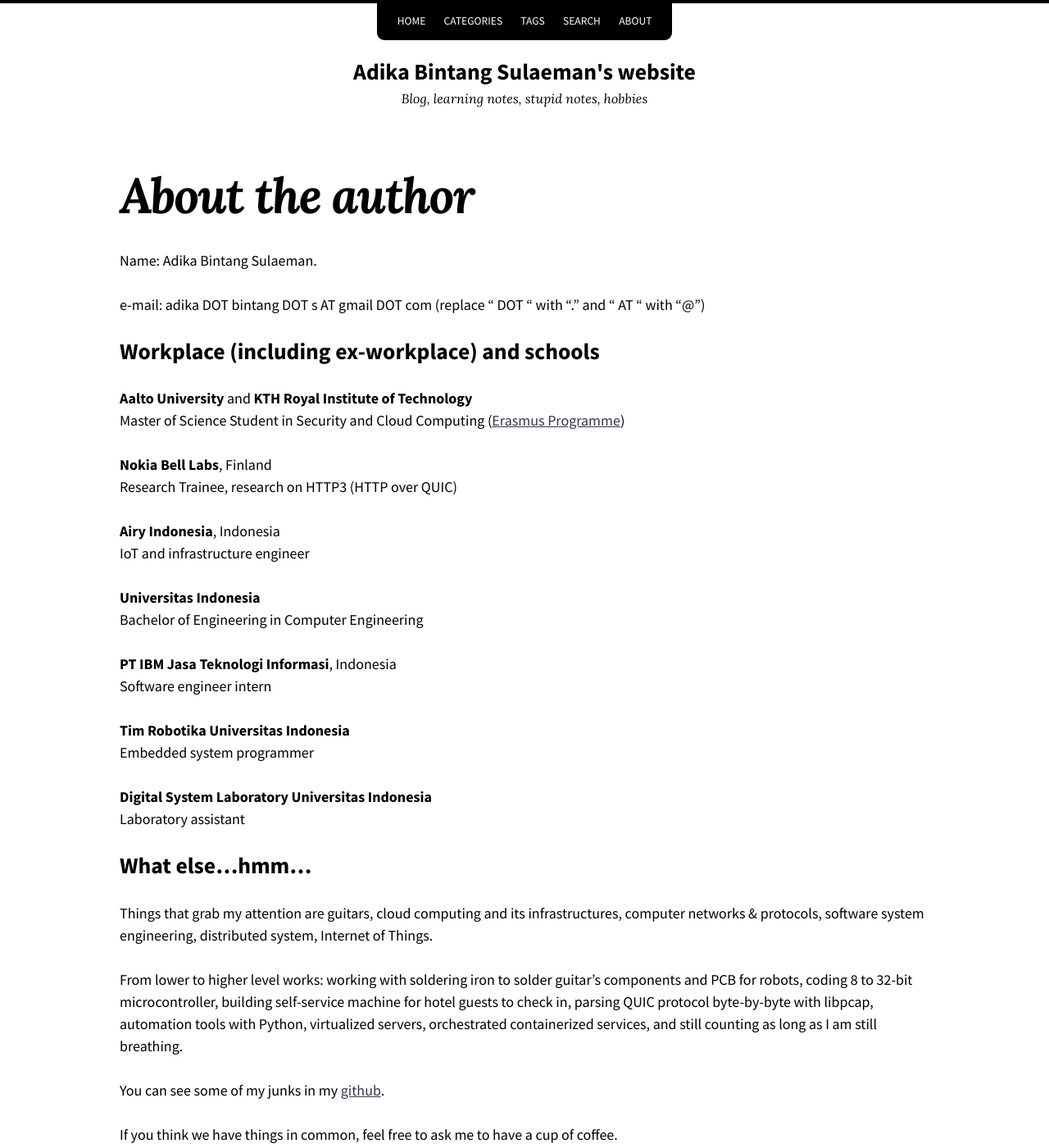
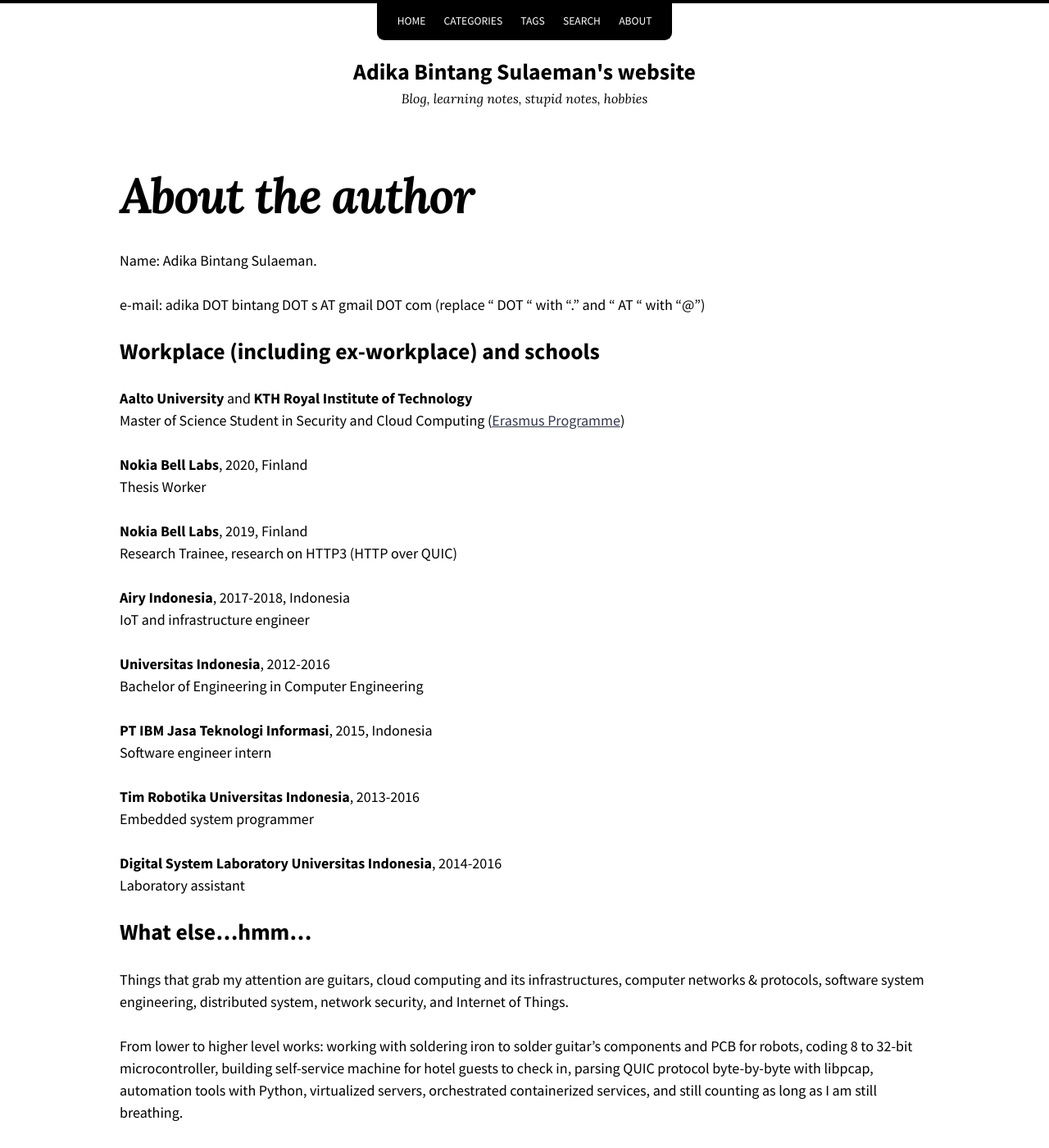
Before and after one commit to adikabintang/adikabintang.github.io, a Jekyll site: the page built from about.md, in a window 1280 px wide and 1400 px high. Shown: the whole window at 82% size. Built offline with Jekyll 4.4.1, drawn with Linux system fonts in a browser that asks for light colours; nearby versions of some CDN libraries; our own code applies the rules of GitHub Pages for plain Markdown files.

Commit message:
update about

```diff
--- a/about.md
+++ b/about.md
@@ -10,27 +10,30 @@
 **Aalto University** and **KTH Royal Institute of Technology** <br />
 Master of Science Student in Security and Cloud Computing ([Erasmus Programme](https://secclo.eu/)) <br />
 
-**Nokia Bell Labs**, Finland <br />
+**Nokia Bell Labs**, 2020, Finland <br />
+Thesis Worker
+
+**Nokia Bell Labs**, 2019, Finland <br />
 Research Trainee, research on HTTP3 (HTTP over QUIC)
 
-**Airy Indonesia**, Indonesia <br />
+**Airy Indonesia**, 2017-2018, Indonesia <br />
 IoT and infrastructure engineer
 
-**Universitas Indonesia**<br />
+**Universitas Indonesia**, 2012-2016<br />
 Bachelor of Engineering in Computer Engineering
 
-**PT IBM Jasa Teknologi Informasi**, Indonesia <br />
+**PT IBM Jasa Teknologi Informasi**, 2015, Indonesia <br />
 Software engineer intern
 
-**Tim Robotika Universitas Indonesia** <br />
+**Tim Robotika Universitas Indonesia**, 2013-2016<br />
 Embedded system programmer
 
-**Digital System Laboratory Universitas Indonesia** <br />
+**Digital System Laboratory Universitas Indonesia**, 2014-2016<br />
 Laboratory assistant
 
 
 ## What else...hmm...
-Things that grab my attention are guitars, cloud computing and its infrastructures, computer networks & protocols, software system engineering, distributed system, Internet of Things.
+Things that grab my attention are guitars, cloud computing and its infrastructures, computer networks & protocols, software system engineering, distributed system, network security, and Internet of Things.
 
 From lower to higher level works: working with soldering iron to solder guitar's components and PCB for robots, coding 8 to 32-bit microcontroller, building self-service machine for hotel guests to check in, parsing QUIC protocol byte-by-byte with libpcap, automation tools with Python, virtualized servers, orchestrated containerized services, and still counting as long as I am still breathing.
 
```
